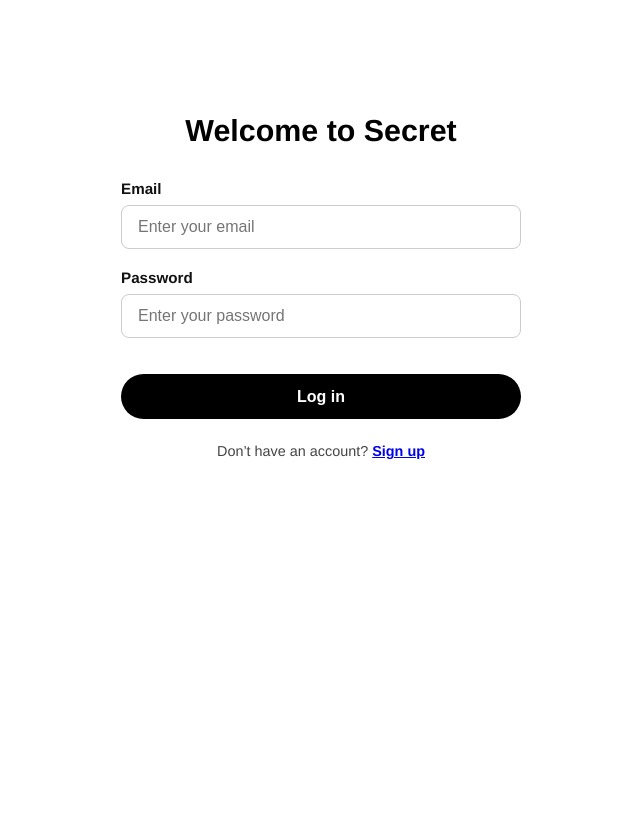
After one commit to 0euun/secret, a Django app: page / in a window 1280 px wide. The commit adds this page. Shown: the whole page, without its empty margins (319-959 px from the left). Run offline with Django 5.2, Linux system fonts and the light colour scheme.

Commit message:
설영은: 로그인 추가 및 메인페이지 설정

```diff
--- a/Dsecretproject/api/forms.py
+++ b/Dsecretproject/api/forms.py
@@ -1,5 +1,5 @@
 from django import forms
-from django.contrib.auth.forms import UserCreationForm
+from django.contrib.auth.forms import UserCreationForm, AuthenticationForm
 from .models import User
 
 class RegisterForm(UserCreationForm):
@@ -27,3 +27,13 @@ class RegisterForm(UserCreationForm):
             'password1': '',
             'password2': '',
         }
+
+class LoginForm(AuthenticationForm):
+    username = forms.CharField(
+        label = "Email",
+        widget = forms.TextInput(attrs={'placeholder': 'Enter your email'})
+    )
+    password = forms.CharField(
+        label="Password",
+        widget=forms.PasswordInput(attrs={'placeholder': 'Enter your password'})
+    )
--- /dev/null
+++ b/Dsecretproject/api/templates/login.html
@@ -0,0 +1,27 @@
+{% load static %}
+<!DOCTYPE html>
+<html lang="en">
+<head>
+    <meta charset="UTF-8">
+    <title>로그인</title>
+    <link rel="stylesheet" href="{% static 'css/signup_style.css' %}">
+</head>
+<body>
+    <form method="post">
+        <h2>Welcome to Secret</h2>
+        {% csrf_token %}
+
+        <label for="{{ form.username.id_for_label }}">Email</label>
+        {{ form.username }}
+
+        <label for="{{ form.password.id_for_label }}">Password</label>
+        {{ form.password }}
+
+        <button type="submit">Log in</button>
+        <p>
+            Don’t have an account?
+            <a href="{% url 'api:signup' %}"><strong>Sign up</strong></a>
+        </p>
+    </form>
+</body>
+</html>
--- a/Dsecretproject/api/templates/signup.html
+++ b/Dsecretproject/api/templates/signup.html
@@ -24,7 +24,10 @@
         {{ form.password2 }}
 
         <button type="submit">Sign up</button>
-        <p>Already have an account? <strong>Log in</strong></p>
+        <p>
+            Already have an account?
+            <a href="{% url 'root_login' %}"><strong>Log in</strong></a>
+        </p>
     </form>
 </body>
 </html>
--- a/Dsecretproject/api/views.py
+++ b/Dsecretproject/api/views.py
@@ -1,6 +1,6 @@
 from django.shortcuts import render, redirect
 from django.contrib.auth.forms import AuthenticationForm
-from api. forms import RegisterForm
+from api. forms import RegisterForm, LoginForm
 from django.contrib.auth import authenticate, login, logout
 
 def signup_view(request):
@@ -13,3 +13,17 @@ def signup_view(request):
     else:
         form = RegisterForm()
     return render(request, 'signup.html', {'form': form})
+
+def login_view(request):
+    if request.method == 'POST':
+        form = LoginForm(request=request, data=request.POST)
+        if form.is_valid():
+            username=form.cleaned_data.get('username')
+            password=form.cleaned_data.get('password')
+            user=authenticate(request=request, username=username, password=password)
+            if user is not None:
+                login(request, user)
+                return redirect('/')
+    else:
+        form = LoginForm()
+    return render(request, 'login.html', {'form': form})
--- a/Dsecretproject/secretproject/urls.py
+++ b/Dsecretproject/secretproject/urls.py
@@ -1,7 +1,9 @@
 from django.contrib import admin
 from django.urls import path, include
+from api.views import login_view
 
 urlpatterns = [
     path('admin/', admin.site.urls),
+    path('', login_view, name='root_login'),
     path('api/', include('api.urls'))
 ]
--- a/Dsecretproject/static/css/signup_style.css
+++ b/Dsecretproject/static/css/signup_style.css
@@ -5,9 +5,9 @@ body {
     display: flex;
     justify-content: center;
     align-items: center;
-    min-height: 100vh;
-    margin: 0;
-    padding: 2rem;
+    align-items: flex-start;
+    height: 100vh;
+    padding-top: 80px;
 }
 
 /* 폼 레이아웃 */
@@ -66,7 +66,7 @@ button[type="submit"]:hover {
     background-color: #333;
 }
 
-/* 로그인 링크 */
+/* 링크 */
 p {
     text-align: center;
     font-size: 0.9rem;
@@ -74,7 +74,7 @@ p {
     color: #444;
 }
 
-/* 박스 튀어나오는 문제 방지 */
+/* 입력칸 튀어나오는 문제 방지 */
 * {
     box-sizing: border-box;
 }
```
